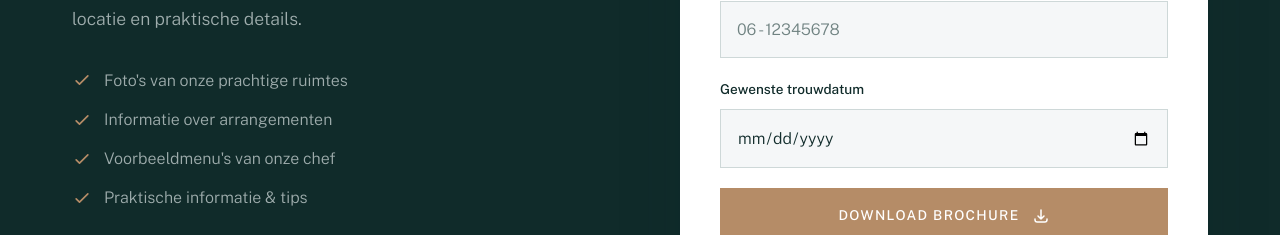
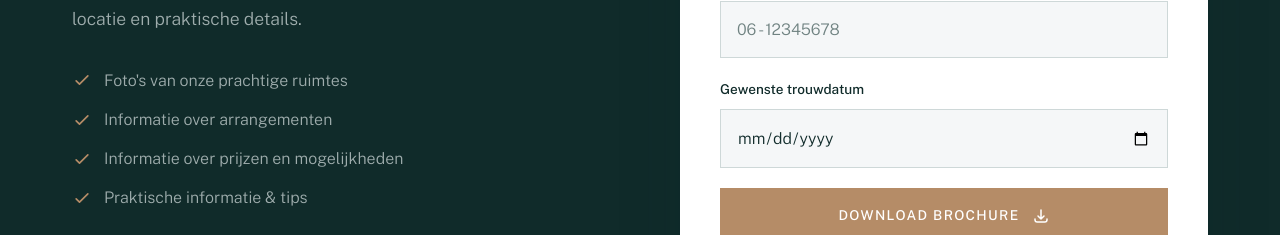
Before and after one commit to nickklaassen291-rgb/Villa1855-website, a Next.js app: page /trouwen in a window 1280 px wide. Shown: the part 7891-8126 px from the top of the page. Built offline with nearby package versions, Linux system fonts and the light colour scheme.

Commit message:
Vervang 'Voorbeeldmenu's' door 'Informatie over prijzen en mogelijkheden'
In de brochure staat geen menu-overzicht maar wel prijsindicaties en
overzicht van mogelijkheden — die belofte komt nu beter overeen met
wat bezoekers daadwerkelijk ontvangen.

```diff
--- a/src/app/trouwen/TrouwenPageContent.tsx
+++ b/src/app/trouwen/TrouwenPageContent.tsx
@@ -481,7 +481,7 @@ export default function TrouwenPageContent() {
                     <svg xmlns="http://www.w3.org/2000/svg" fill="none" viewBox="0 0 24 24" stroke="currentColor">
                       <path strokeLinecap="round" strokeLinejoin="round" strokeWidth={2} d="M5 13l4 4L19 7" />
                     </svg>
-                    Voorbeeldmenu&apos;s van onze chef
+                    Informatie over prijzen en mogelijkheden
                   </li>
                   <li>
                     <svg xmlns="http://www.w3.org/2000/svg" fill="none" viewBox="0 0 24 24" stroke="currentColor">
```
